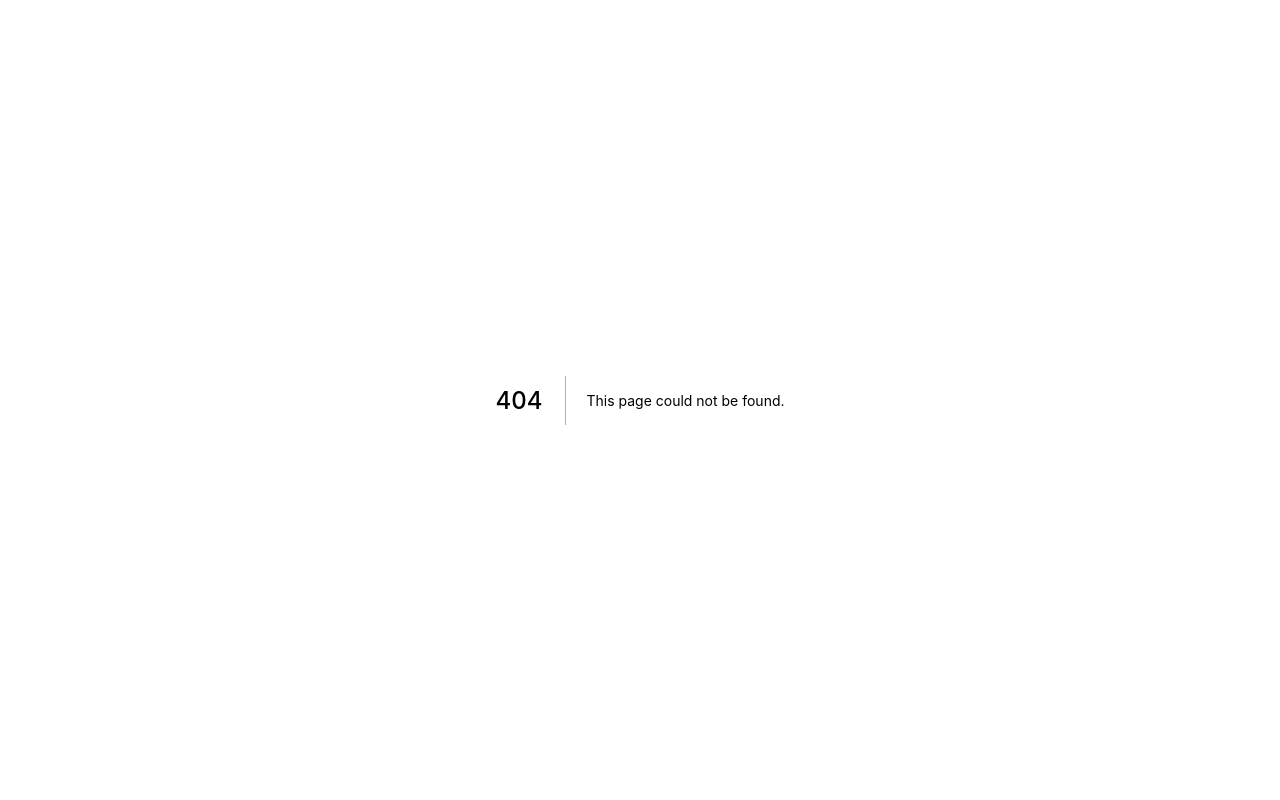
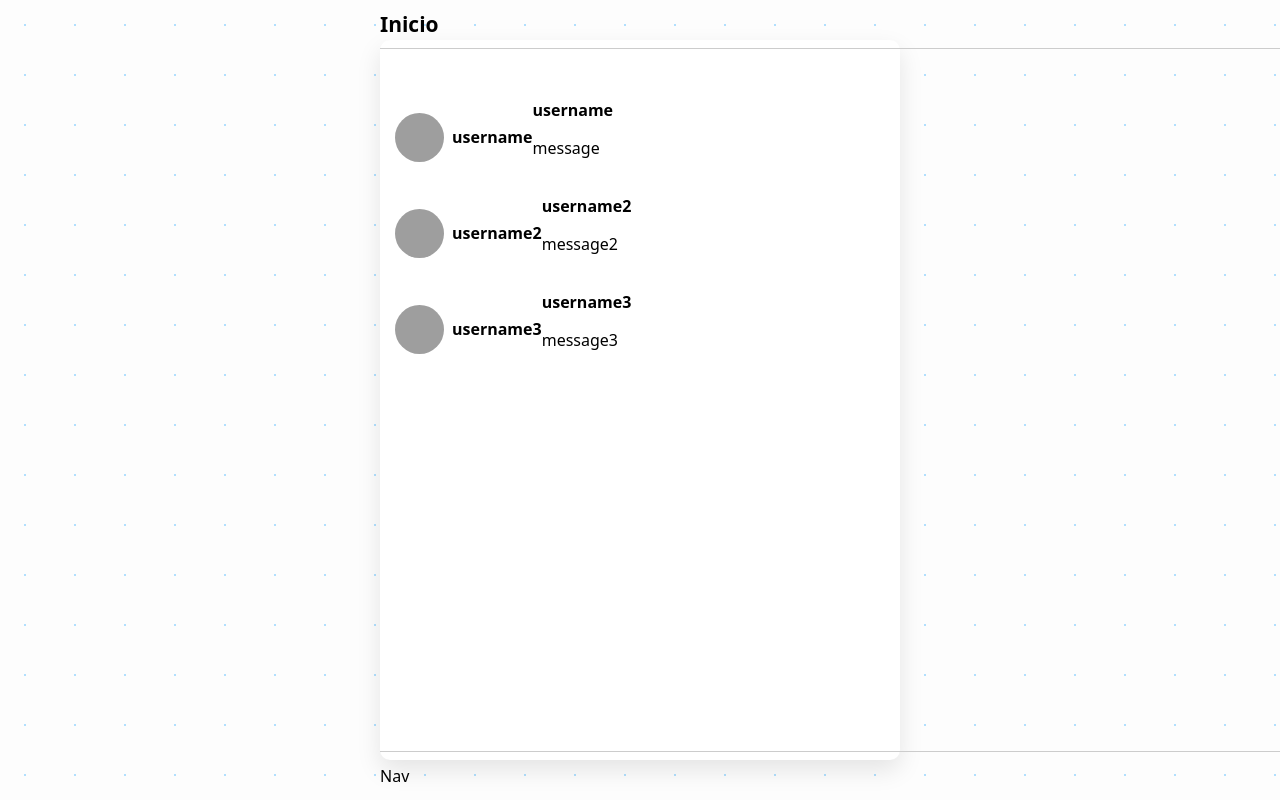
Before and after one commit to farichieri/dev-twitter, a Next.js app: page /home in a window 1280 px wide. Before the commit this address had no page. Built offline with nearby package versions, Linux system fonts and the light colour scheme; grey boxes are pictures that could not be loaded.

Commit message:
testing-new-branch

```diff
--- /dev/null
+++ b/components/Avatar/index.js
@@ -0,0 +1,10 @@
+import styles from "./styles.module.css";
+
+export default function Avatar({ alt, src, text }) {
+  return (
+    <div className={styles.container}>
+      <img className={styles.avatar} alt={alt} src={src} title={alt} />
+      {text && <strong>{text}</strong>}
+    </div>
+  );
+}
--- /dev/null
+++ b/components/Avatar/styles.module.css
@@ -0,0 +1,13 @@
+.container {
+  display: flex;
+  align-items: center;
+}
+.avatar {
+  border-radius: 9999px;
+  width: 49px;
+  height: 49px;
+}
+
+.avatar + strong {
+  margin-left: 8px;
+}
--- a/components/AppLayout/Button/index.js
+++ b/components/Button/index.js
@@ -1,4 +1,4 @@
-import { colors } from "../../../styles/theme";
+import { colors } from "styles/theme";
 
 export default function Button({ children, onClick }) {
   return (
--- /dev/null
+++ b/components/Devit/index.js
@@ -0,0 +1,21 @@
+import Avatar from "components/Avatar";
+
+export default function Devit({ avatar, id, message, username }) {
+  return (
+    <>
+      <article>
+        <Avatar alt={avatar} src={avatar} text={username} />
+        <div>
+          <strong>{username}</strong>
+          <p>{message}</p>
+        </div>
+      </article>
+      <style jsx>{`
+        article {
+          display: flex;
+          padding: 10px 15px;
+        }
+      `}</style>
+    </>
+  );
+}
--- /dev/null
+++ b/jsconfig.json
@@ -0,0 +1,5 @@
+{
+  "compilerOptions": {
+    "baseUrl": "."
+  }
+}
--- /dev/null
+++ b/pages/api/statuses/home_timeline/index.js
@@ -0,0 +1,26 @@
+const timeline = [
+  {
+    id: "0",
+    avatar: "avatar",
+    username: "username",
+    message: "message",
+  },
+  {
+    id: "1",
+    avatar: "avatar2",
+    username: "username2",
+    message: "message2",
+  },
+  {
+    id: "2",
+    avatar: "avatar3",
+    username: "username3",
+    message: "message3",
+  },
+];
+
+export default (req, res) => {
+  res.statusCode = 200;
+  res.setHeader("Content-Type", "application/json");
+  res.send(JSON.stringify(timeline));
+};
--- /dev/null
+++ b/pages/home/index.js
@@ -0,0 +1,64 @@
+import AppLayout from "components/AppLayout/AppLayout";
+import Devit from "components/Devit";
+import { useState, useEffect } from "react";
+
+export default function HomePage() {
+  const [timeline, setTimeline] = useState([]);
+
+  useEffect(() => {
+    fetch("http://localhost:3000/api/statuses/home_timeline")
+      .then((res) => res.json())
+      .then(setTimeline);
+  }, []);
+
+  return (
+    <>
+      <AppLayout>
+        <header>
+          <h2>Inicio</h2>
+        </header>
+        <section>
+          {timeline.map(({ id, username, avatar, message }) => {
+            return (
+              <Devit
+                avatar={avatar}
+                id={id}
+                key={id}
+                message={message}
+                username={username}
+              />
+            );
+          })}
+        </section>
+        <nav>Nav</nav>
+      </AppLayout>
+      <style jsx>{`
+        header {
+          display: flex;
+          align-items: center;
+          width: 100%;
+          border-bottom: 1px solid #ccc;
+          height: 49px;
+          position: fixed;
+          top: 0;
+        }
+        h2 {
+          font-size: 21px;
+          font-weight: 800;
+        }
+        section {
+          padding-top: 49px;
+        }
+        nav {
+          display: flex;
+          align-items: center;
+          width: 100%;
+          border-top: 1px solid #ccc;
+          bottom: 0;
+          height: 49px;
+          position: fixed;
+        }
+      `}</style>
+    </>
+  );
+}
```
Also changed, not shown: pages/index.js (+6 -6 lines), 1 other file (tests, documents, lock files or other folders).
